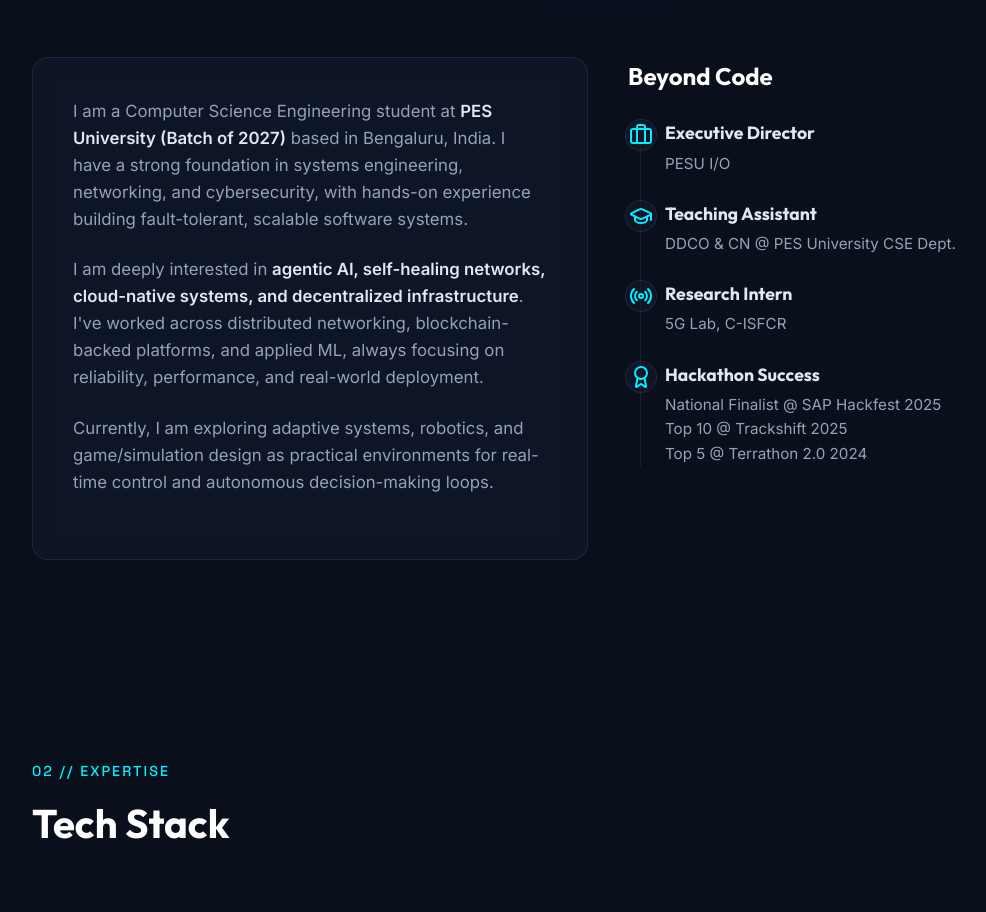
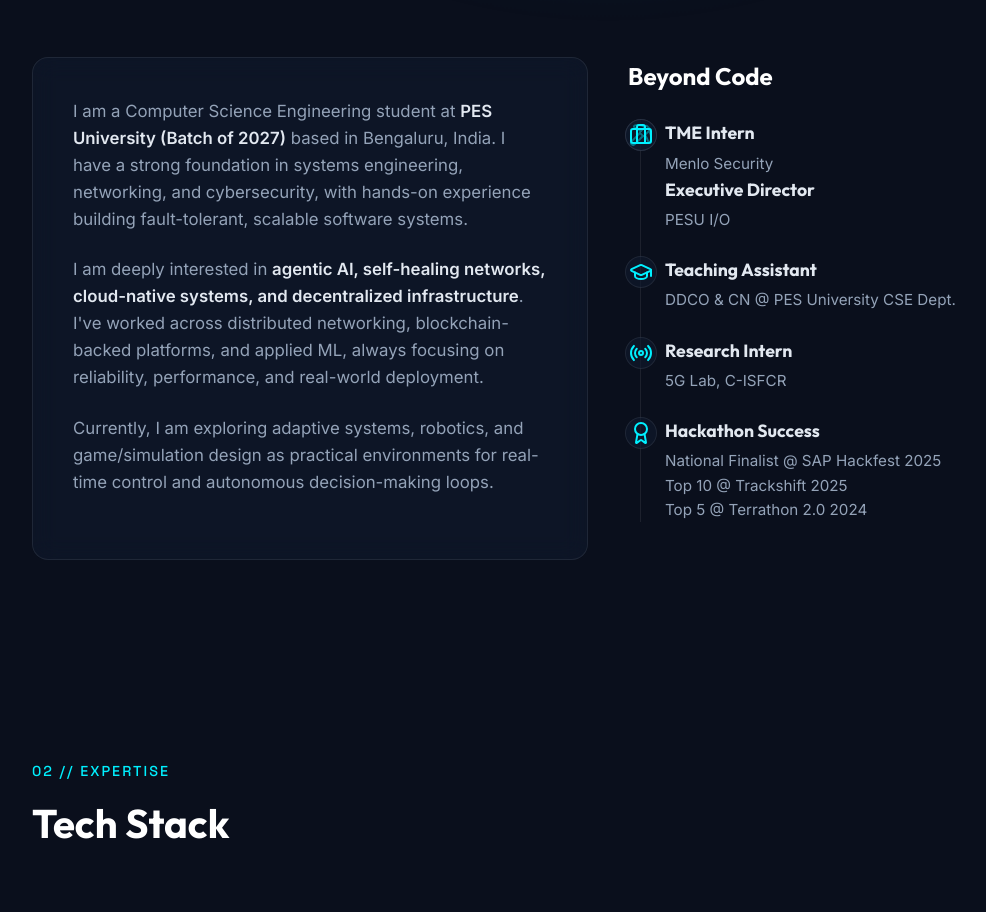
Before and after one commit to SharmisthaAlike/Portfolio, a plain HTML site: page index.html in a window 1280 px wide. Shown: the part 998-1910 px from the top of the page, without its empty margins (32-1018 px from the left). Drawn offline with nearby package versions, Linux system fonts and the light colour scheme.

Commit message:
Add timeline item for TME Intern position

```diff
--- a/index.html
+++ b/index.html
@@ -86,6 +86,11 @@
                     <h3 class="highlight-title">Beyond Code</h3>
                     <div class="timeline">
                         <div class="timeline-item">
+                            <div class="timeline-icon"><i data-lucide="pickaxe"></i></div>
+                            <div class="timeline-content">
+                                <h4>TME Intern</h4>
+                                <p>Menlo Security</p>
+                            </div>
                             <div class="timeline-icon"><i data-lucide="briefcase"></i></div>
                             <div class="timeline-content">
                                 <h4>Executive Director</h4>
```
